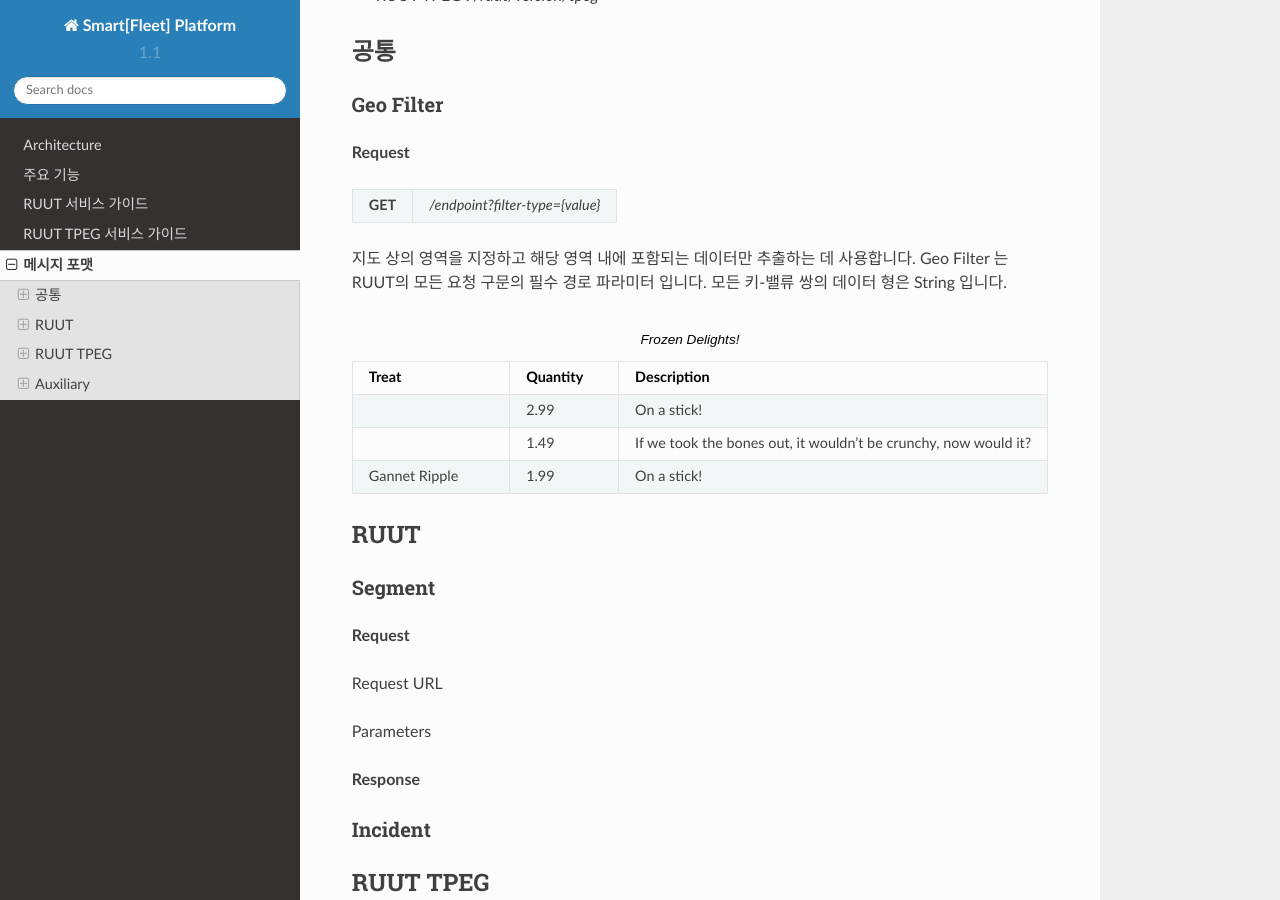
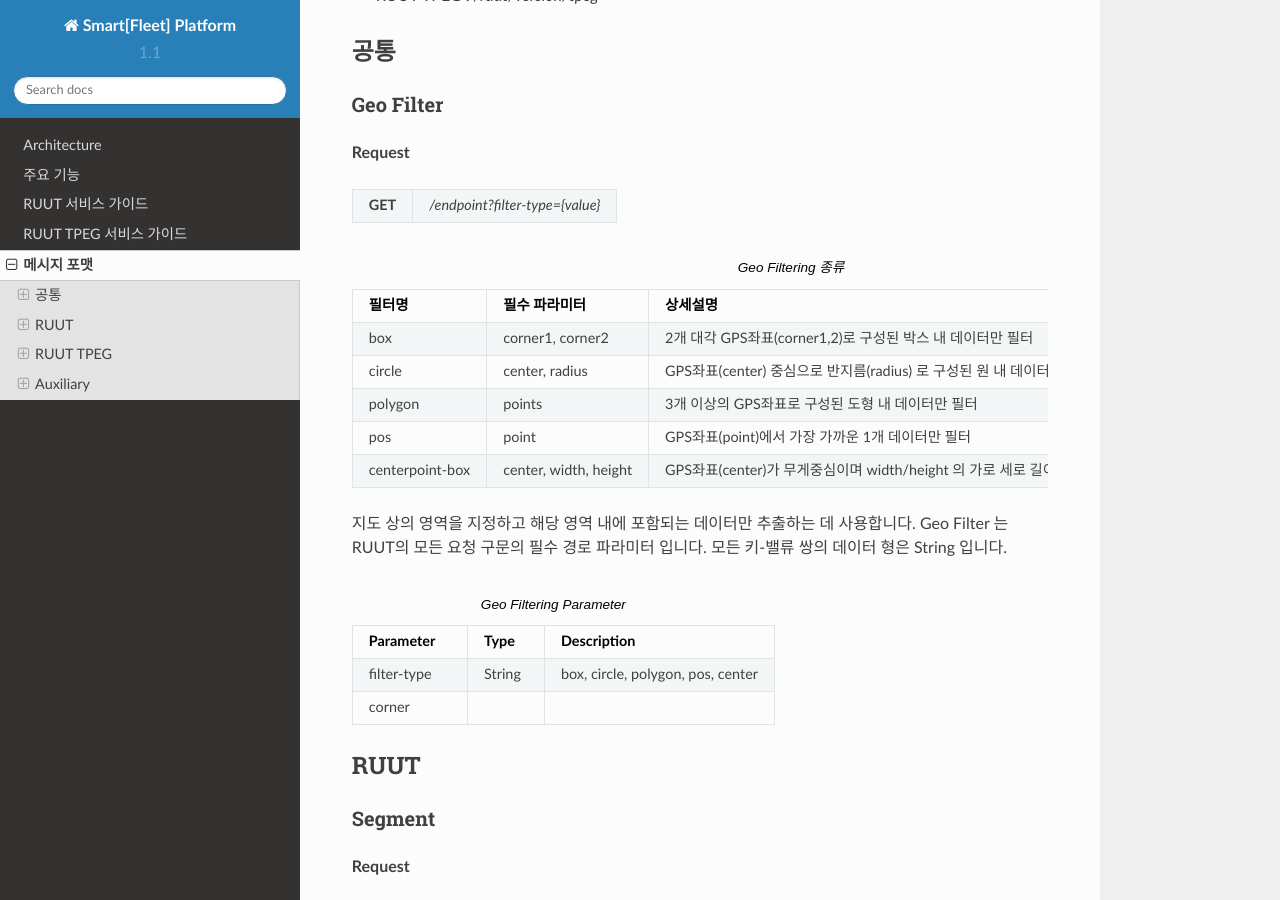
Before and after one commit to harudium/dyrods, a Sphinx documentation site: the page built from source/format.rst, in a window 1280 px wide and 900 px high, scrolled down 280 px. Built offline with Sphinx 7.4.7 and the Read the Docs theme 2.0.0, drawn with Linux system fonts in a browser that asks for light colours.

Commit message:
Update format.rst

```diff
--- a/source/format.rst
+++ b/source/format.rst
@@ -21,16 +21,25 @@
 | **GET** | `/endpoint?filter-type={value}`     |
 +---------+-------------------------------------+
 
+.. csv-table:: Geo Filtering 종류
+   :header: "필터명", "필수 파라미터", "상세설명"
+   :widths: 15, 20, 40
+
+   "box", "corner1, corner2", "2개 대각 GPS좌표(corner1,2)로 구성된 박스 내 데이터만 필터"
+   "circle", "center, radius", "GPS좌표(center) 중심으로 반지름(radius) 로 구성된 원 내 데이터만 필터"
+   "polygon", "points", "3개 이상의 GPS좌표로 구성된 도형 내 데이터만 필터"
+   "pos", "point", "GPS좌표(point)에서 가장 가까운 1개 데이터만 필터"
+   "centerpoint-box", "center, width, height", "GPS좌표(center)가 무게중심이며 width/height 의 가로 세로 길이를 가진 박스 내 데이터만 필터"
+
 지도 상의 영역을 지정하고 해당 영역 내에 포함되는 데이터만 추출하는 데 사용합니다. Geo Filter 는 RUUT의 모든 요청 구문의 필수 경로 파라미터 입니다. 모든 키-밸류 쌍의 데이터 형은 String 입니다.
 
-.. csv-table:: Frozen Delights!
-   :header: "Treat", "Quantity", "Description"
+.. csv-table:: Geo Filtering Parameter
+   :header: "Parameter", "Type", "Description"
    :widths: 15, 10, 30
 
-   , 2.99, "On a stick!"
-   , 1.49, "If we took the bones out, it wouldn't be
-   crunchy, now would it?"
-   "Gannet Ripple", 1.99, "On a stick!"
+   "filter-type", "String", "box, circle, polygon, pos, center"
+   "corner"
+
 
 +--------------+-----------------+------------------------------------------------------+
 | Parameter    | Value           |                   Desription                       	|
```
